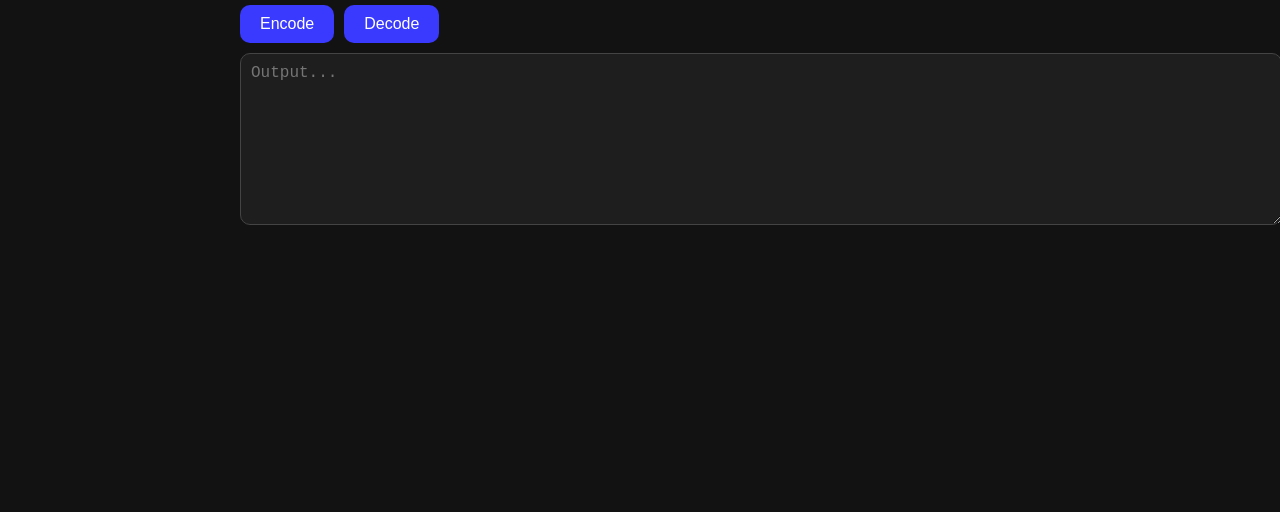
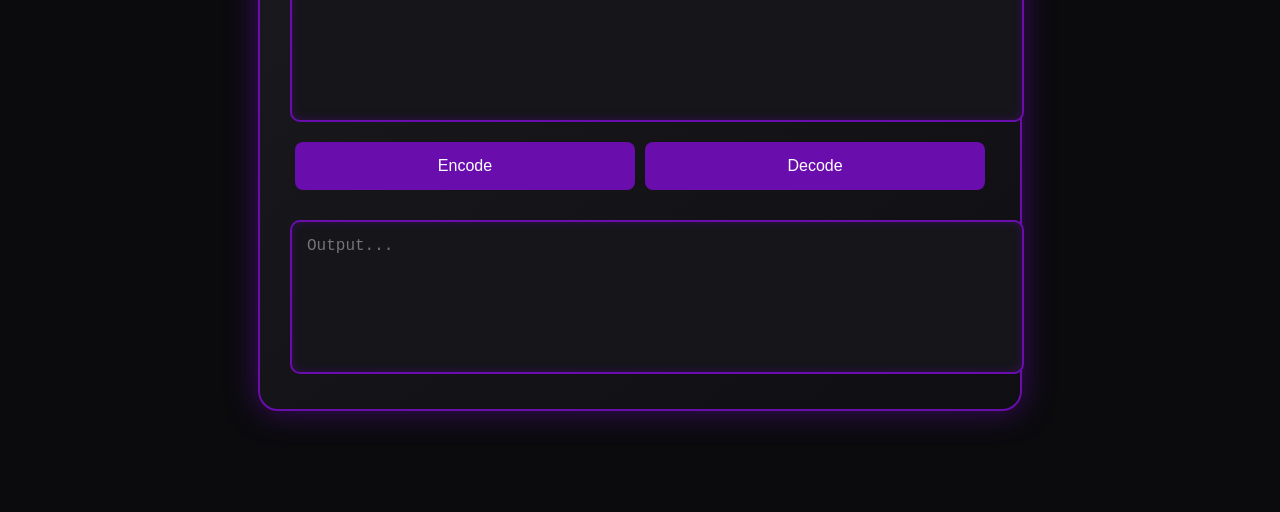
Before and after one commit to 4LT3RTH3GL1TCH3R/bytesXc, a plain HTML site: page index.html in a window 1280 px wide. Shown: the part 288-800 px from the top of the page. Drawn offline with Linux system fonts and the light colour scheme.

Commit message:
Update style.css

```diff
--- a/style.css
+++ b/style.css
@@ -1,81 +1,85 @@
 body {
   margin: 0;
-  font-family: "Segoe UI", sans-serif;
-  background: #121212;
-  color: #fff;
+  padding: 0;
+  background: #0b0b0e;
+  font-family: 'Segoe UI', Tahoma, Geneva, Verdana, sans-serif;
+  color: white;
   display: flex;
-}
-
-.sidebar {
-  width: 200px;
-  background-color: #1e1e1e;
-  padding: 10px;
-  box-shadow: 2px 0 5px #000;
-  transition: transform 0.3s ease;
-  position: fixed;
-  height: 100vh;
-  overflow: auto;
-  z-index: 2;
-}
-
-.sidebar button {
-  width: 100%;
-  margin: 5px 0;
-  padding: 10px;
-  border: none;
-  background: #333;
-  color: white;
-  font-weight: bold;
-  border-radius: 10px;
-  cursor: pointer;
-  transition: background 0.2s ease;
-}
-
-.sidebar button:hover {
-  background: #555;
+  align-items: center;
+  justify-content: center;
+  min-height: 100vh;
 }
 
 .container {
-  margin-left: 220px;
-  padding: 20px;
-  transition: all 0.3s ease;
-  flex: 1;
+  background: linear-gradient(145deg, #1a1a1f, #0e0e13);
+  border: 2px solid #6a0dad;
+  border-radius: 20px;
+  padding: 30px;
+  max-width: 700px;
+  width: 90%;
+  box-shadow: 0 0 30px #6a0dad88;
+  animation: fadeIn 1.2s ease;
+}
+
+h1 {
+  text-align: center;
+  font-size: 2.5rem;
+  color: white;
+}
+h1 span {
+  color: #ff3c78;
 }
 
 textarea {
   width: 100%;
-  height: 150px;
+  height: 120px;
+  resize: none;
+  background: #15151a;
+  border: 2px solid #6a0dad;
   border-radius: 10px;
-  padding: 10px;
-  font-size: 16px;
-  margin-bottom: 10px;
-  background: #1e1e1e;
-  color: white;
-  border: 1px solid #444;
-  resize: vertical;
+  color: #fff;
+  padding: 15px;
+  font-size: 1rem;
+  margin-top: 15px;
+  box-shadow: inset 0 0 10px #6a0dad55;
+}
+
+textarea:focus {
+  outline: none;
+  border-color: #ff3c78;
+  box-shadow: 0 0 10px #ff3c78aa;
 }
 
 .buttons {
   display: flex;
-  gap: 10px;
-  margin-bottom: 10px;
+  justify-content: space-between;
+  margin: 15px 0;
 }
 
 button {
-  border-radius: 10px;
-  padding: 10px 20px;
-  font-size: 16px;
-  background: #3a3aff;
+  flex: 1;
+  background: #6a0dad;
+  border: none;
   color: white;
-  border: none;
+  padding: 15px;
+  margin: 0 5px;
+  font-size: 1rem;
+  border-radius: 8px;
   cursor: pointer;
-  transition: background 0.2s ease;
+  transition: all 0.3s ease;
+}
+button:hover {
+  background: #ff3c78;
+  box-shadow: 0 0 10px #ff3c7888;
 }
 
-button:hover {
-  background: #5a5aff;
+@keyframes fadeIn {
+  from {
+    opacity: 0;
+    transform: translateY(-15px);
+  }
+  to {
+    opacity: 1;
+    transform: translateY(0);
+  }
 }
-
-.hidden {
-  display: none;
-}
```
